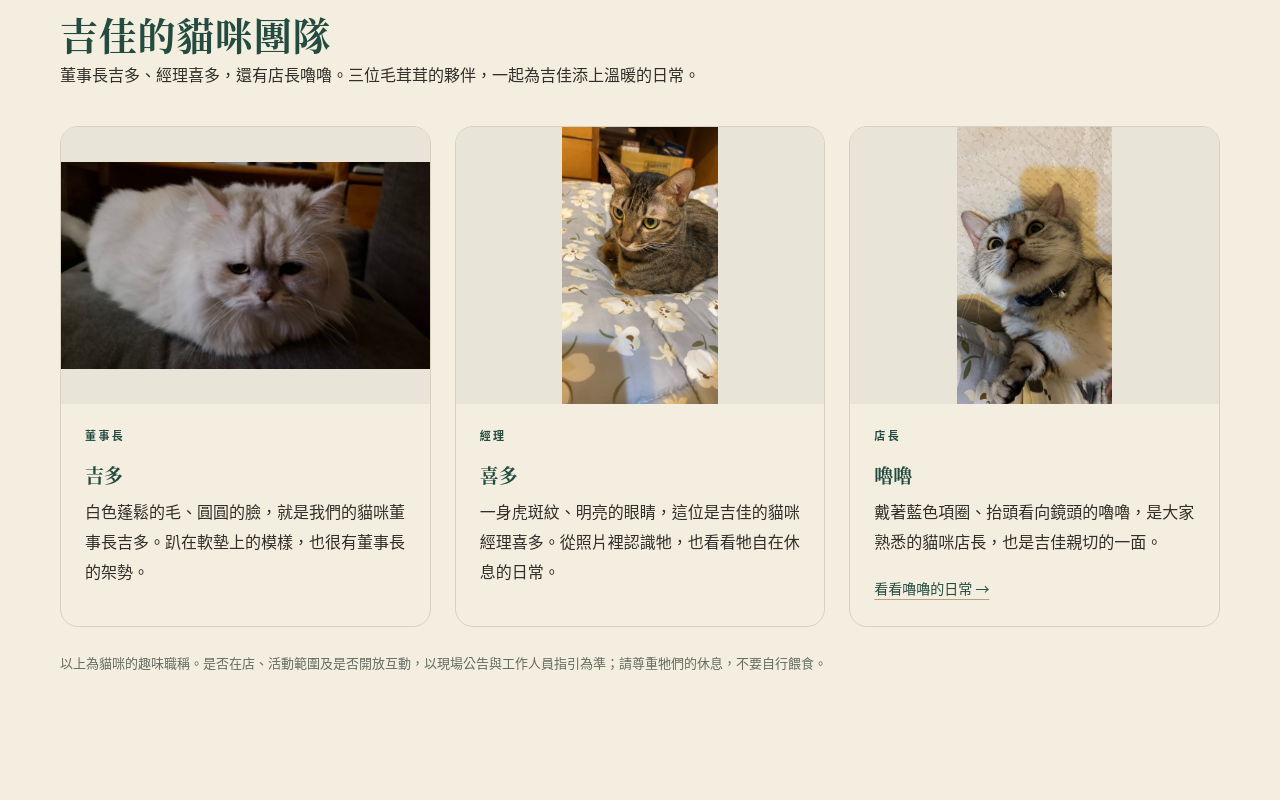
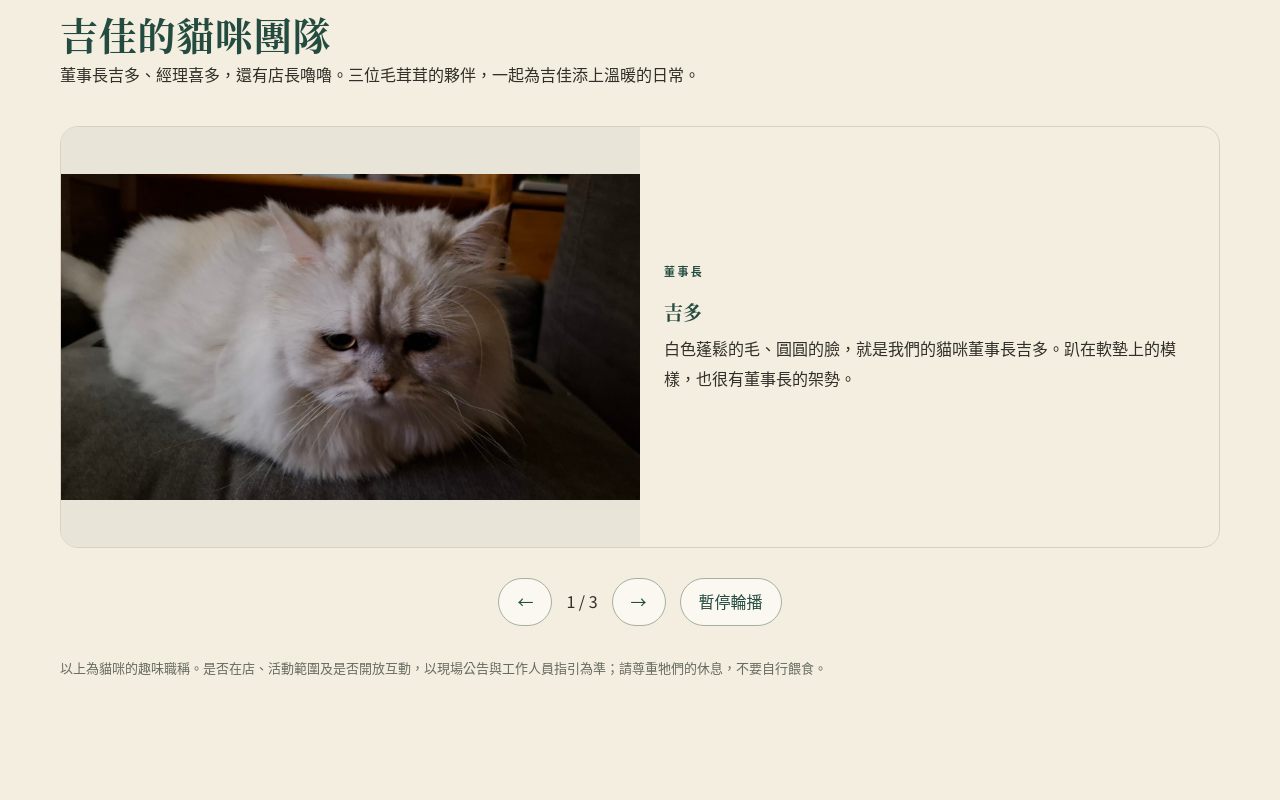
Before and after one commit to jijiapharmacy1110-cyber/jijiapharmacy1110-cyber.github.io, a plain HTML site: page about.html in a window 1280 px wide. Shown: the part 1160-1960 px from the top of the page. Drawn offline with Linux system fonts and the light colour scheme; no server answers.

Commit message:
Add accessible auto-playing swipe carousels for cat photos

```diff
--- a/about.html
+++ b/about.html
@@ -15,11 +15,12 @@
 <link rel="preconnect" href="https://fonts.googleapis.com">
 <link rel="preconnect" href="https://fonts.gstatic.com" crossorigin>
 <link rel="stylesheet" href="https://fonts.googleapis.com/css2?family=Noto+Sans+TC:wght@400;500;700&amp;family=Noto+Serif+TC:wght@500;600&amp;display=swap">
-<link rel="stylesheet" href="style.css?v=20261116-cat-team">
+<link rel="stylesheet" href="style.css?v=20261116-carousel">
 <script src="core.js" defer></script>
 <script src="config.js" defer></script>
 <script src="data/fallback.js" defer></script>
 <script src="main.js?v=20261116-photos" defer></script>
+<script src="cat-carousel.js?v=20261116-1" defer></script>
 </head>
 <body data-page="about">
 <a class="skip" href="#main">跳至主要內容</a>
--- /dev/null
+++ b/cat-carousel.js
@@ -0,0 +1,60 @@
+/* Accessible, touch-friendly cat photo carousels. */
+(function () {
+  'use strict';
+  var reduced = window.matchMedia('(prefers-reduced-motion: reduce)');
+  document.querySelectorAll('.cat-team-grid, .lulu-gallery').forEach(function (track, n) {
+    var slides = Array.from(track.children);
+    if (slides.length < 2) return;
+    var index = 0, paused = reduced.matches, hovered = false, timer;
+    track.classList.add('cat-carousel');
+    track.id = track.id || 'cat-carousel-' + n;
+    track.setAttribute('role', 'region');
+    track.setAttribute('aria-label', n === 0 ? '貓咪團隊輪播' : '嚕嚕生活照片輪播');
+    track.tabIndex = 0;
+    var controls = document.createElement('div');
+    controls.className = 'cat-carousel-controls';
+    controls.innerHTML = '<button type="button" data-prev aria-label="上一張">←</button><span data-count aria-live="off"></span><button type="button" data-next aria-label="下一張">→</button><button type="button" data-toggle></button>';
+    track.after(controls);
+    var count = controls.querySelector('[data-count]'), toggle = controls.querySelector('[data-toggle]');
+    controls.querySelectorAll('button').forEach(function (b) { b.setAttribute('aria-controls', track.id); });
+    function update() {
+      count.textContent = (index + 1) + ' / ' + slides.length;
+      toggle.textContent = paused ? '播放輪播' : '暫停輪播';
+      toggle.setAttribute('aria-label', paused ? '播放自動輪播' : '暫停自動輪播');
+    }
+    function position(i) { return slides[i].offsetLeft - slides[0].offsetLeft; }
+    function go(i) {
+      index = (i + slides.length) % slides.length;
+      track.scrollTo({left: position(index), behavior: reduced.matches ? 'auto' : 'smooth'});
+      update();
+    }
+    function stop() { paused = true; update(); }
+    controls.querySelector('[data-prev]').addEventListener('click', function () { stop(); go(index - 1); });
+    controls.querySelector('[data-next]').addEventListener('click', function () { stop(); go(index + 1); });
+    toggle.addEventListener('click', function () { paused = !paused; update(); });
+    track.addEventListener('pointerdown', stop, {passive:true});
+    track.addEventListener('wheel', stop, {passive:true});
+    track.addEventListener('mouseenter', function () { hovered = true; });
+    track.addEventListener('mouseleave', function () { hovered = false; });
+    track.addEventListener('keydown', function (e) {
+      if (e.key === 'ArrowRight' || e.key === 'ArrowLeft') {
+        e.preventDefault(); stop(); go(index + (e.key === 'ArrowRight' ? 1 : -1));
+      }
+    });
+    track.addEventListener('scroll', function () {
+      clearTimeout(timer);
+      timer = setTimeout(function () {
+        index = slides.reduce(function (best, slide, i) {
+          return Math.abs(position(i) - track.scrollLeft) < Math.abs(position(best) - track.scrollLeft) ? i : best;
+        }, 0); update();
+      }, 120);
+    }, {passive:true});
+    reduced.addEventListener('change', function (event) { if(event.matches) stop(); });
+    window.addEventListener('resize', function () { track.scrollTo({left:position(index),behavior:'instant'}); });
+    setInterval(function () {
+      var rect = track.getBoundingClientRect();
+      if (!paused && !hovered && !document.hidden && !track.contains(document.activeElement) && !controls.contains(document.activeElement) && rect.bottom > 0 && rect.top < window.innerHeight) go(index + 1);
+    }, 5000);
+    update();
+  });
+})();
--- a/style.css
+++ b/style.css
@@ -429,3 +429,15 @@ dialog::backdrop { background: rgba(20, 35, 30, .58); }
 .cat-team-note { margin-top:24px; }
 #cat-team, #jidu, #xiduo { scroll-margin-top:100px; }
 @media(max-width:700px) { .cat-team-grid { grid-template-columns:1fr; } .cat-team-card { width:100%; max-width:440px; margin-inline:auto; } }
+
+/* Progressive enhancement: horizontal photo carousel, original proportions. */
+.cat-carousel { display:flex; gap:24px; overflow-x:auto; scroll-snap-type:x mandatory; overscroll-behavior-x:contain; scrollbar-width:thin; position:relative; padding-bottom:12px; align-items:stretch; }
+.cat-carousel > * { flex:0 0 100%; width:100%; max-width:none; min-width:0; margin:0; scroll-snap-align:start; scroll-snap-stop:always; }
+.cat-carousel .cat-team-photo { height:clamp(240px,45vw,420px); aspect-ratio:auto; }
+.lulu-gallery.cat-carousel img { width:100%; height:clamp(240px,50vw,480px); object-fit:contain; background:#e9e4d8; }
+.cat-carousel-controls { display:flex; justify-content:center; align-items:center; flex-wrap:wrap; gap:14px; margin:18px auto 30px; }
+.cat-carousel-controls button { min-width:44px; min-height:44px; border:1px solid #a7b0a0; border-radius:24px; background:#faf8f1; color:#244c40; padding:8px 18px; cursor:pointer; font:inherit; }
+.cat-carousel:focus-visible, .cat-carousel-controls button:focus-visible { outline:3px solid #9c7446; outline-offset:3px; }
+@media(min-width:800px) { .cat-team-grid.cat-carousel > .cat-team-card { display:grid; grid-template-columns:1fr 1fr; align-items:center; } }
+
+.lulu-gallery.cat-carousel > figure, .cat-team-grid.cat-carousel > .cat-team-card { max-width:none; margin:0; }
```
